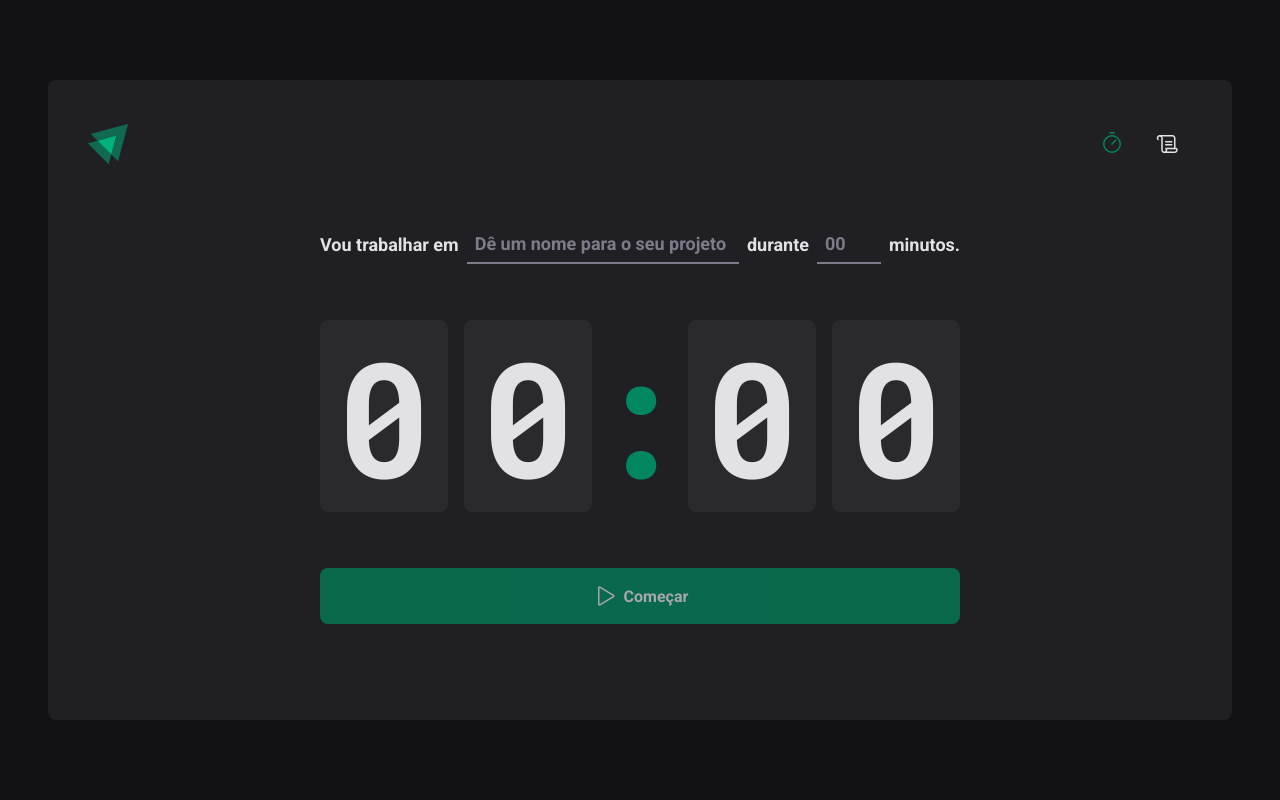
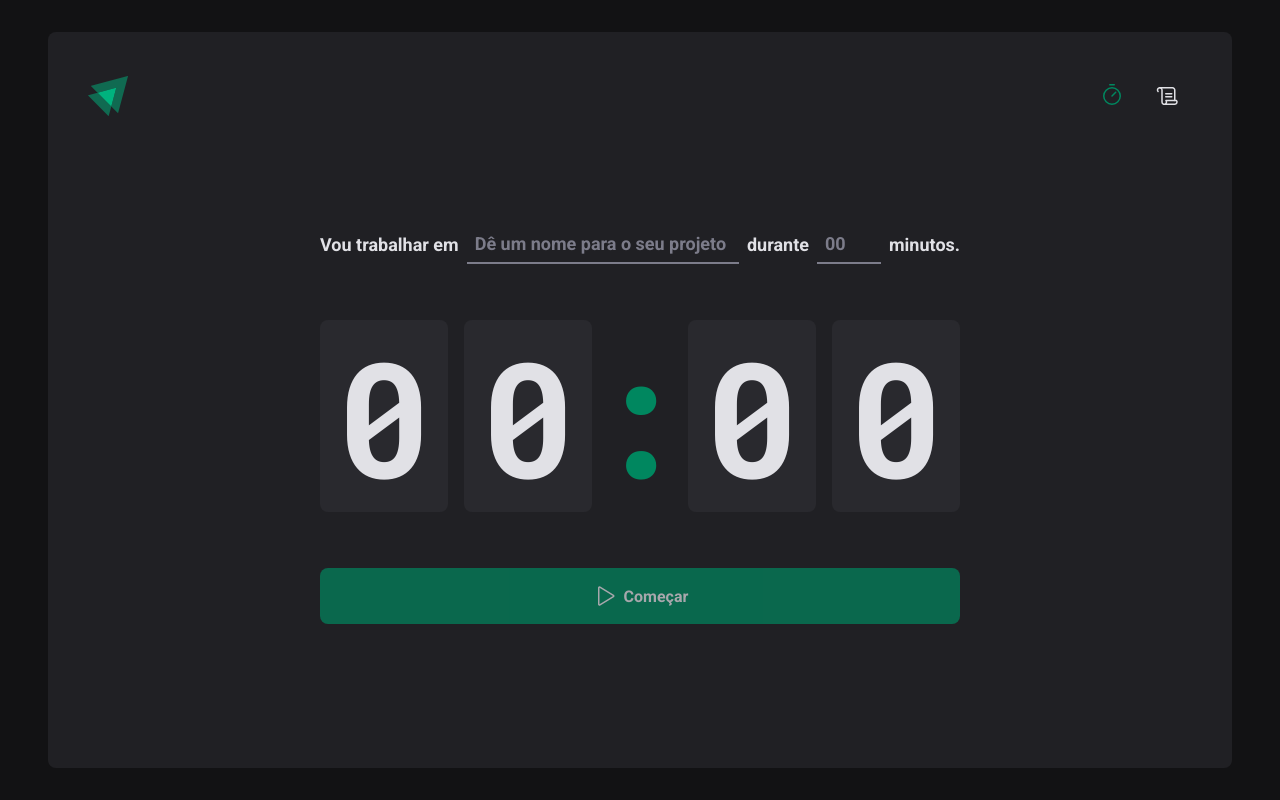
Before and after one commit to jthanlopes/ignite-timer, a React (Vite) app: page / in a window 1280 px wide. Built offline with nearby package versions, Linux system fonts and the light colour scheme.

Commit message:
style: ajuste na margem do componente DefaultLayout

```diff
--- a/src/layouts/DefaultLayout/styles.ts
+++ b/src/layouts/DefaultLayout/styles.ts
@@ -2,8 +2,8 @@ import styled from 'styled-components'
 
 export const LayoutContainer = styled.div`
   max-width: 74rem;
-  height: calc(100vh - 10rem);
-  margin: 5rem auto;
+  height: calc(100vh - 4rem);
+  margin: 2rem auto;
   padding: 2.5rem;
 
   background: ${(props) => props.theme['gray-800']};
```
